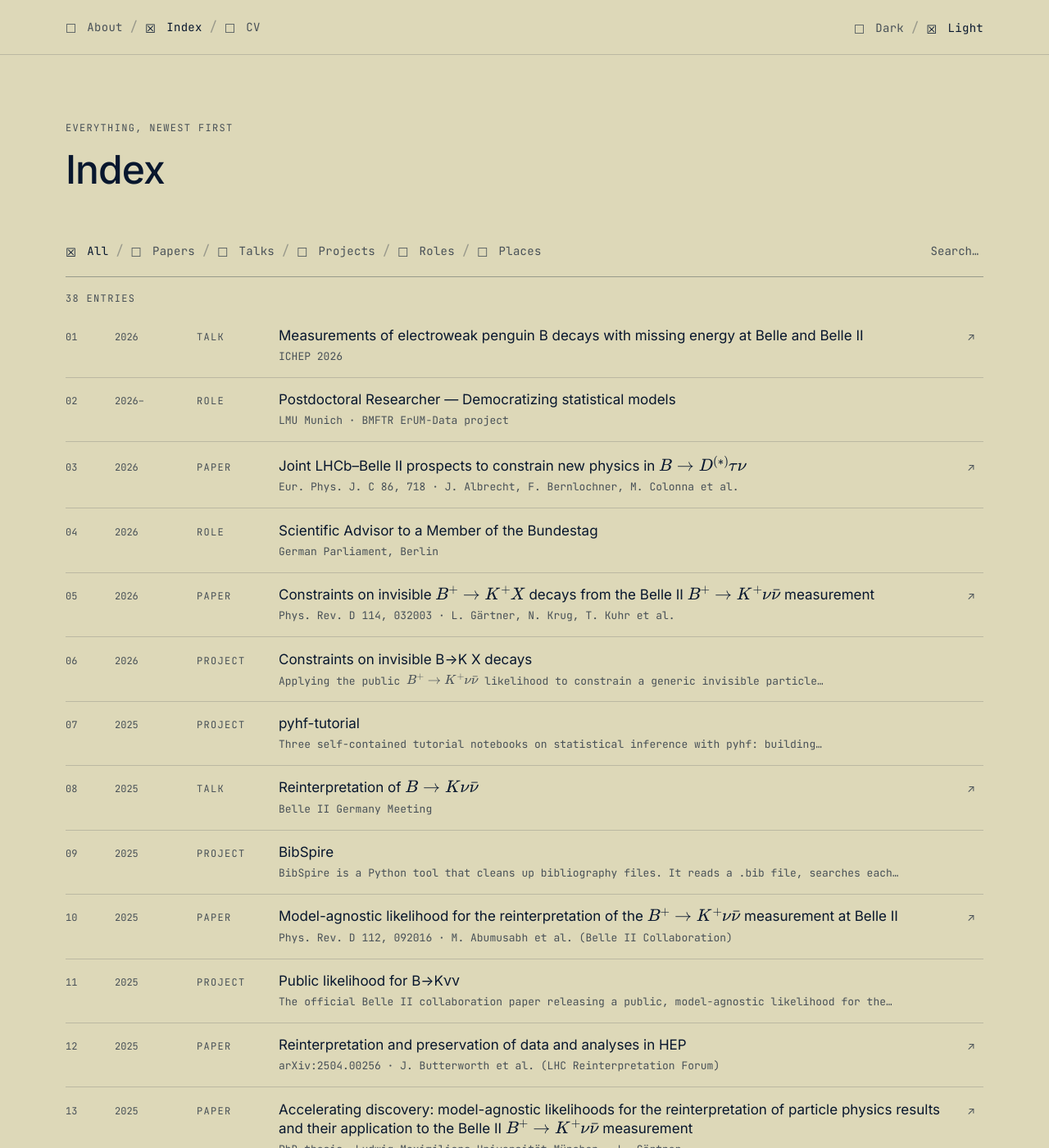
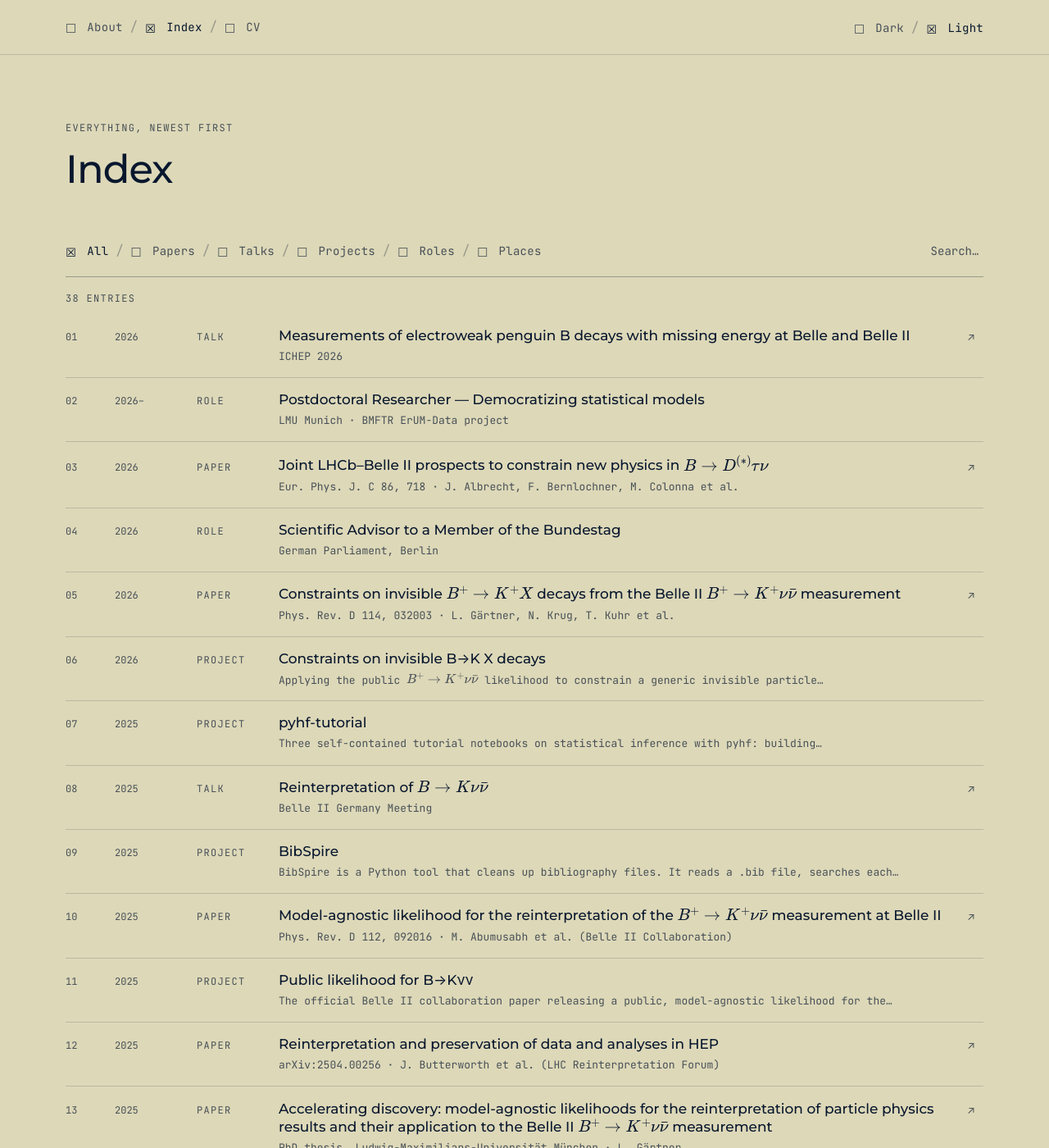
Before and after one commit to lorenzennio/lorenzennio.github.io, a Jekyll site: the page built from _pages/index.md, in a window 1280 px wide and 1400 px high. Shown: the whole window at 82% size. Built offline with Jekyll 4.4.1, drawn with Linux system fonts in a browser that asks for light colours; formulas are drawn with MathJax 3.

Commit message:
Set titles in Montserrat
Page titles and index row titles move from Inter to Montserrat; running prose
stays Inter and structure stays JetBrains Mono.

Montserrat ships no Greek subset (verified against the Google Fonts CSS:
latin, latin-ext, cyrillic, cyrillic-ext, vietnamese) and Inter does, so the
stack names Inter as the next fallback rather than leaving it to the system.
The literal ν in "Public likelihood for B→Kνν" then lands on a face that is
already loaded and sits comfortably beside Montserrat, instead of on whatever
the OS happens to pick.

Co-Authored-By: Claude Opus 5 <noreply@anthropic.com>
Claude-Session: https://claude.ai/code/session_01AqdEaH4wiSE8Ua5hvW1jRX

```diff
--- a/_includes/head.html
+++ b/_includes/head.html
@@ -31,13 +31,14 @@
 {%- feed_meta %}
 
 {%- comment -%}
-  Inter carries titles and prose; JetBrains Mono carries every number, year,
-  category label and nav item -- the mono grid is the page's texture, so it is
-  not an optional nicety. Both are subset to the weights actually used.
+  Montserrat carries titles, Inter the running prose, and JetBrains Mono every
+  number, year, category label and nav item -- the mono grid is the page's
+  texture, so it is not an optional nicety. All three are subset to the
+  weights actually used.
 {%- endcomment -%}
 <link rel="preconnect" href="https://fonts.googleapis.com">
 <link rel="preconnect" href="https://fonts.gstatic.com" crossorigin>
-<link rel="stylesheet" href="https://fonts.googleapis.com/css2?family=Inter:wght@400;500&family=JetBrains+Mono:wght@400;500&display=swap">
+<link rel="stylesheet" href="https://fonts.googleapis.com/css2?family=Montserrat:wght@500;600&family=Inter:wght@400;500&family=JetBrains+Mono:wght@400;500&display=swap">
 <link rel="stylesheet" href="{{ '/assets/css/main.css' | relative_url }}">
 
 {% include theme-init.html %}
--- a/assets/css/main.scss
+++ b/assets/css/main.scss
@@ -34,6 +34,11 @@
   --rule-strong: rgba(221, 216, 184, 0.30);
   --selection:   rgba(231, 119, 40, 0.30);
 
+  /* Montserrat has no Greek subset and Inter does, so Inter is named as the
+     next fallback rather than left to the system: the literal ν in titles
+     like "Public likelihood for B→Kνν" then lands on a face that is already
+     loaded and sits comfortably beside Montserrat. */
+  --font-display: "Montserrat", "Inter", -apple-system, BlinkMacSystemFont, "Segoe UI", Roboto, Helvetica, Arial, sans-serif;
   --font-sans: "Inter", -apple-system, BlinkMacSystemFont, "Segoe UI", Roboto, Helvetica, Arial, sans-serif;
   --font-mono: "JetBrains Mono", ui-monospace, SFMono-Regular, Menlo, Consolas, monospace;
 
@@ -254,6 +259,7 @@ a:hover { text-decoration-color: var(--accent); }
 .page-body::after { content: ""; display: table; clear: both; }
 
 .page-head__title {
+  font-family: var(--font-display);
   font-size: var(--t-head);
   font-weight: 500;
   line-height: 1.08;
@@ -390,6 +396,7 @@ a:hover { text-decoration-color: var(--accent); }
 .index__year { font-variant-numeric: tabular-nums; white-space: nowrap; }
 
 .index__title {
+  font-family: var(--font-display);
   font-size: var(--t-row);
   line-height: 1.35;
   text-wrap: pretty;
```
